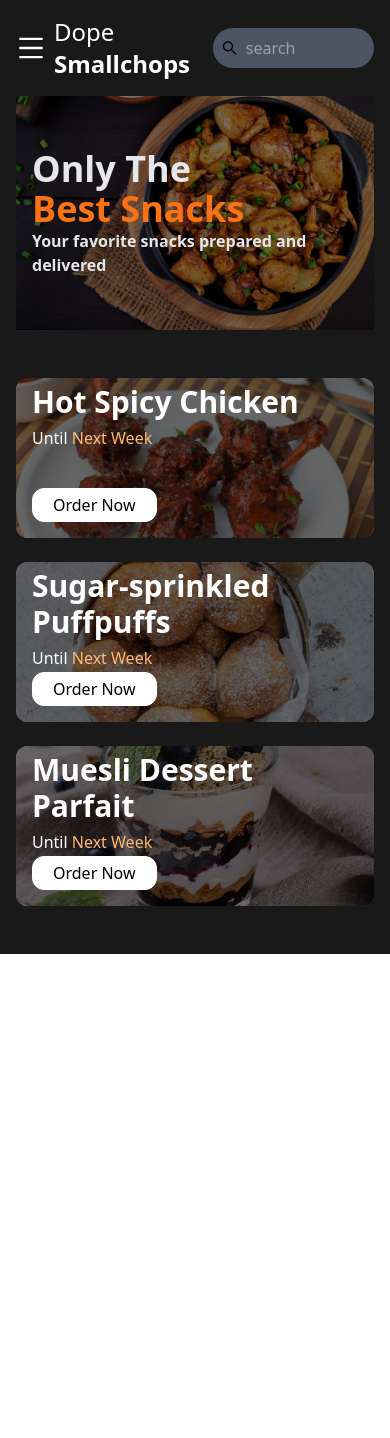
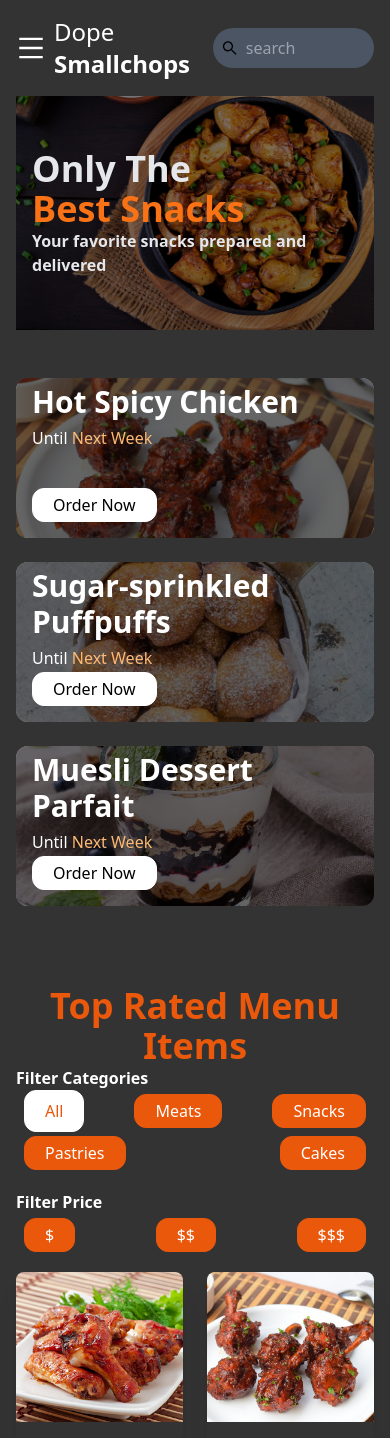
Before and after one commit to kingalingaling/dope-chops, a React (Vite) app: page / in a window 390 px wide. Shown: the top 1438 px of the page. Before the commit the page ends 954 px from the top, so only its background shows below. Built offline with nearby package versions, Linux system fonts and the light colour scheme.

Commit message:
Added food items and filters

```diff
--- a/index.html
+++ b/index.html
@@ -7,7 +7,7 @@
     <title>Dope Small Chops</title>
   </head>
   <body>
-    <div id="root" class="bg-black/90"></div>
+    <div id="root" class="bg-black/80"></div>
     <script type="module" src="/src/main.tsx"></script>
   </body>
 </html>
--- a/src/components/Foods.tsx
+++ b/src/components/Foods.tsx
@@ -1,9 +1,90 @@
+import data from "../data/index.json";
+import { foodDetails } from "../../types";
+import { useState } from "react";
+
+const foodData: Array<foodDetails> = data.home;
+
+const catButtons = ["All", "Meats", "Snacks", "Pastries", "Cakes"];
+const priceFilters = ['$', '$$', '$$$'];
+
 const Foods = () => {
-    return (
-        <div>
+  const [active_cat, setActive_cat] = useState("All");
+  const [activePriceR, setActivePriceR] = useState('');
+  const [foods, setFoods] = useState(foodData);
 
+//   Filter Food category - Meats/Snacks/Pastries/Cakes
+  const filterCategory = (category:string) => {
+    setFoods(foodData.filter((item) => {
+        return item.category === category;
+    }))
+  }
+
+  const filterPrice = (priceRange:string) => {
+    setFoods(foodData.filter((item) => {
+        return item.priceRange === priceRange
+    }))
+  }
+
+  return (
+    <div className="max-w-[1640px] px-4 py-8">
+      <h1 className="text-orange-600 font-bold text-4xl text-center">
+        Top Rated Menu Items
+      </h1>
+
+      {/* Filter Row */}
+      <div className="flex flex-col justify-between lg:flex-row">
+        {/* Filter Categories */}
+        <div className="text-white">
+          <p className="font-bold">Filter Categories</p>
+          <div className="flex justify-between flex-wrap">
+            {catButtons.map((i) => (
+              <button
+                onClick={() => {setActive_cat(i); setActivePriceR(''); i === 'All' ? setFoods(foodData) : filterCategory(i)}}
+                className={
+                  active_cat == i
+                    ? "border-white bg-white text-orange-600 mx-2"
+                    : "bg-orange-600 border-orange-600 hover:border-white hover:bg-white hover:text-orange-600 mx-2 my-1"
+                }
+              >
+                {i}
+              </button>
+            ))}
+          </div>
         </div>
-    )
-}
+        {/* Filter Price */}
+        <div className="text-white mt-4">
+          <p className="font-bold">Filter Price</p>
+          <div className="flex justify-between flex-wrap max-w-[400px]">
+            {priceFilters.map((i) => (
+              <button
+                onClick={() => {setActivePriceR(i); setActive_cat(''); filterPrice(i)}}
+                className={
+                  activePriceR == i
+                    ? "border-white bg-white text-orange-600 mx-2"
+                    : "bg-orange-600 border-orange-600 hover:border-white hover:bg-white hover:text-orange-600 mx-2 my-1"
+                }
+              >
+                {i}
+              </button>
+            ))}
+          </div>
+        </div>
+      </div>
+      {/* Display Foods */}
+      <div className="grid grid-cols-2 lg:grid-cols-4 gap-6 pt-4">
+        {foods.map((item, index)=>
+            <div key={index} className="border-black text-white shadow-xl hover:scale-105 duration-300 rounded-lg">
+                <img src={item.image} alt={item.name}
+                className="w-full h-[150px] md:h-[200px] object-cover rounded-t-lg" />
+                <div className="flex items-center justify-between px-2 py-3">
+                    <p className="font-bold">{item.name}</p>
+                    <p className=""><span className="text-orange-600 font-bold">N{item.price}</span></p>
+                </div>
+            </div>
+        )}
+      </div>
+    </div>
+  );
+};
 
-export default Foods
+export default Foods;
--- a/src/components/navbar.tsx
+++ b/src/components/navbar.tsx
@@ -52,7 +52,7 @@ const Navbar = () => {
       {nav ? <div className="bg-black/70 fixed w-full h-screen z-10 top-0 left-0" onClick={() => setNav(!nav)}></div> : ""}
 
       {/* Side drawer Menu */}
-      <div className={nav ? "fixed top-0 left-0 w-[300px] h-screen bg-black/60 backdrop-blur-md text-white z-10 duration-200" : 'hidden'}>
+      <div className={nav ? "fixed top-0 left-0 w-[300px] h-screen bg-black/60 backdrop-blur-md text-white z-10 duration-300" : 'hidden'}>
         <AiOutlineClose
           size={30}
           className="absolute left-4 top-4 cursor-pointer"
--- a/src/data/index.json
+++ b/src/data/index.json
@@ -8,6 +8,7 @@
             "info": "Chicken Wings baked in their juices along with a special combination of spices",
             "num": 4,
             "price": 5000,
+            "priceRange": "$$$",
             "featured": false
         },
         {
@@ -18,6 +19,7 @@
             "info": "Chicken fried in a peppery sauce",
             "num": 5,
             "price": 5000,
+            "priceRange": "$$$",
             "featured": true
         },
         {
@@ -28,6 +30,7 @@
             "info": "Cupcakes baked to perfection without all that extra sugar",
             "num": 6,
             "price": 4000,
+            "priceRange": "$$",
             "featured": false
         },
         {
@@ -38,6 +41,7 @@
             "info": "Cupcakes topped beautifully with a blend of whipped cream and frostings",
             "num": 6,
             "price": 5000,
+            "priceRange": "$$$",
             "featured": false
         },
         {
@@ -48,6 +52,7 @@
             "info": "Fish rolls dipped in eggs and breadcrumbs, fried to crusty perfection for that crunchy feel",
             "num": 5,
             "price": 2500,
+            "priceRange": "$",
             "featured": false
         },
         {
@@ -58,6 +63,7 @@
             "info": "Our vegeratian spring rolls are made with only the freshest vegetables, hand-picked from our very own garden",
             "num": 8,
             "price": 2000,
+            "priceRange": "$",
             "featured": false
         },
         {
@@ -68,6 +74,7 @@
             "info": "Crunchy samosas fried to perfection",
             "num": 10,
             "price": 4500,
+            "priceRange": "$$$",
             "featured": false
         },
         {
@@ -78,6 +85,7 @@
             "info": "No-sugar donuts with a chocolate glaze and sprinkles",
             "num": 6,
             "price": 4000,
+            "priceRange": "$$",
             "featured": false
         },
         {
@@ -88,6 +96,7 @@
             "info": "Very Rich sandwich with baloney, lettuce and cheese",
             "num": 5,
             "price": 2000,
+            "priceRange": "$",
             "featured": false
         },
         {
@@ -98,6 +107,7 @@
             "info": "Soft and chewy puffs with just the right amount of sugar",
             "num": 15,
             "price": 2000,
+            "priceRange": "$",
             "featured": true
         },
         {
@@ -108,6 +118,7 @@
             "info": "Shiny pastries stuffed with chicken and beef",
             "num": 5,
             "price": 2500,
+            "priceRange": "$",
             "featured": false
         },
         {
@@ -118,6 +129,7 @@
             "info": "Skewered beef roasted with spices and our secret sauce",
             "num": 5,
             "price": 5000,
+            "priceRange": "$$$",
             "featured": false
         },
         {
@@ -128,6 +140,7 @@
             "info": "Pastries rolled over baked and roasted sausages",
             "num": 5,
             "price": 2500,
+            "priceRange": "$",
             "featured": false
         },
         {
@@ -138,6 +151,7 @@
             "info": "Goat meat boiled, fried and baked in the hottest of peppers",
             "num": 1,
             "price": 4000,
+            "priceRange": "$$",
             "featured": false
         },
         {
@@ -148,6 +162,7 @@
             "info": "Rich, healthy parfait with nuts and fruits",
             "num": 1,
             "price": 3500,
+            "priceRange": "$$",
             "featured": true
         }
     ]
--- a/types.ts
+++ b/types.ts
@@ -6,5 +6,6 @@ export interface foodDetails {
     info: string,
     num: number,
     price: number,
+    priceRange: string
     featured: boolean
 }
```
Also changed, not shown: public/assets/images/bg-hero-alt.jpg (renamed from public/assets/images/no-icing-cupcakes.jpg).
